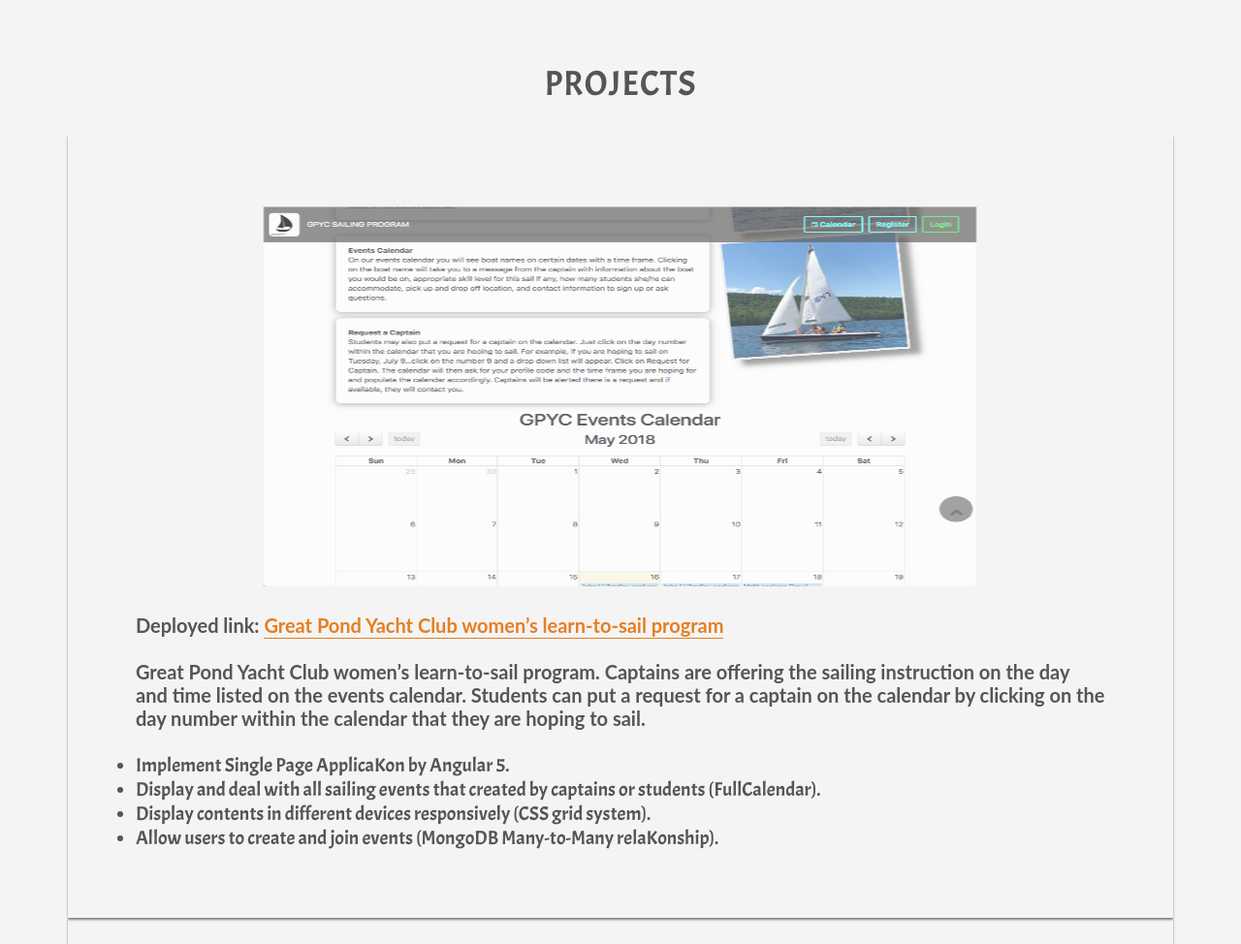
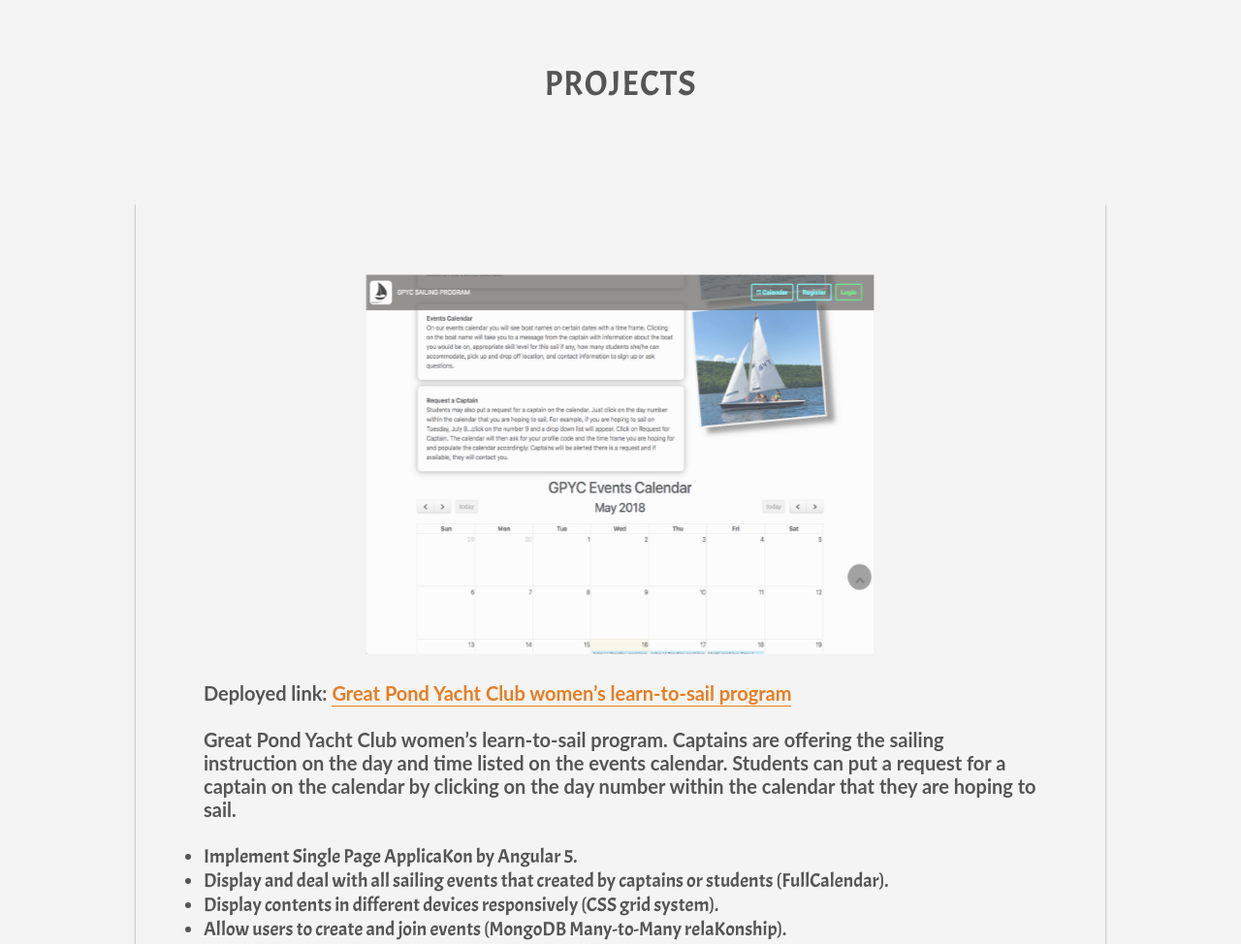
Before and after one commit to emilyhuanyingyu/emilyhuanyingyu.github.io, a plain HTML site: page index.html in a window 1280 px wide. Shown: the part 1700-2674 px from the top of the page at 97% size. Drawn offline with nearby package versions, Linux system fonts and the light colour scheme; some packages are replaced by stand-ins of ours; a script that the page names is missing; files whose address does not match are found by name.

Commit message:
learnup2

```diff
--- a/resources/css/style.css
+++ b/resources/css/style.css
@@ -675,10 +675,11 @@
   overflow: hidden;
   box-shadow: 0 2px 2px grey;
   padding: 70px;
+  margin: 70px;
 }
 
 .project-photo img {
-  width: 70%;
+  width: 60%;
   height: 400px;
   opacity: 0.7;
   transform: scale(1.15);
```
